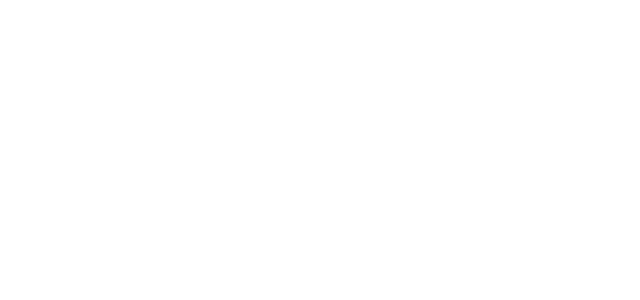
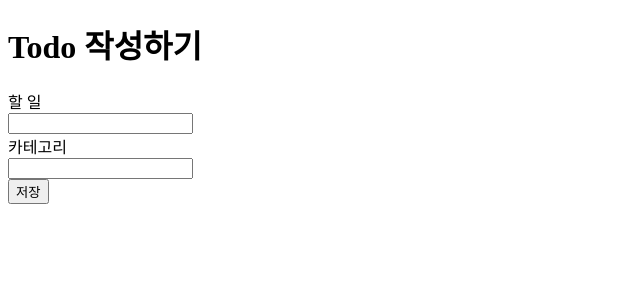
Before and after one commit to baek0318/Todolist-React, a React (Create React App) app: page /todolist/todocreate in a window 1280 px wide. Shown: the top 300 px of the page, without its empty margins (0-640 px from the left). Built offline with nearby package versions, Linux system fonts and the light colour scheme.

Commit message:
feat(Todo) : Todo 페이지 생성

```diff
--- a/src/App.js
+++ b/src/App.js
@@ -1,16 +1,22 @@
-import React, {useState,} from 'react'
-import { Route } from 'react-router'
-import {Home, Signup, Login} from './components'
+import React, {useState,} from 'react';
+import { Route, Switch } from 'react-router';
+import {Home, Signup, Login, AuthRoute} from './components';
+import {TodoList, TodoCreate} from './components/todo';
 
 const App = () => {
 
   const [auth, setAuth] = useState(false);
+  const [userId, setUserId] = useState(0);
 
   return (
     <div>
       <Route exact path="/" component={Home}/>
-      <Route path="/signup" component={Signup}/>
-      <Route path="/login" component={Login}/>
+      <Route path="/signup" render={() => <Signup setUserId={setUserId} userId={userId}/>}/>
+      <Route path="/login" render={() => <Login setAuth={setAuth}/>}/>
+      <Switch>
+        <Route path='/todolist/todocreate' component={TodoCreate} />
+        <Route path="/todolist" component={TodoList} />
+      </Switch>
     </div>
   );
 }
--- /dev/null
+++ b/src/components/todo/index.js
@@ -0,0 +1,2 @@
+export {default as TodoList} from './todolist';
+export {default as TodoCreate} from './todocreate';
--- /dev/null
+++ b/src/components/todo/todocreate.js
@@ -0,0 +1,28 @@
+
+const TodoCreate = () => {
+
+  return (
+    <div>
+      <div>
+        <h1>Todo 작성하기</h1>
+      </div>
+      <div>
+        <div>할 일</div>
+        <div>
+          <input />
+        </div>
+      </div>
+      <div>
+        <div>카테고리</div>
+        <div>
+          <input />
+        </div>
+      </div>
+      <div>
+        <input type='button' value='저장'/>
+      </div>
+    </div>
+  );
+}
+
+export default TodoCreate;
--- /dev/null
+++ b/src/components/todo/todolist.js
@@ -0,0 +1,28 @@
+import {useState} from 'react';
+import { Link, Route } from "react-router-dom"
+import { TodoCreate } from ".";
+
+const TodoList = () => {
+
+  const [todo, setTodo] = useState(null);
+
+  return (
+    <div>
+      <div>
+        <h1>Todo</h1>
+      </div>
+      <div>
+        <ul>
+          <li></li>
+        </ul>
+      </div>
+      <div>
+        <div>
+          <Link to={'/todolist/todocreate'}>추가</Link>
+        </div>
+      </div>
+    </div>
+  );
+}
+
+export default TodoList;
```
